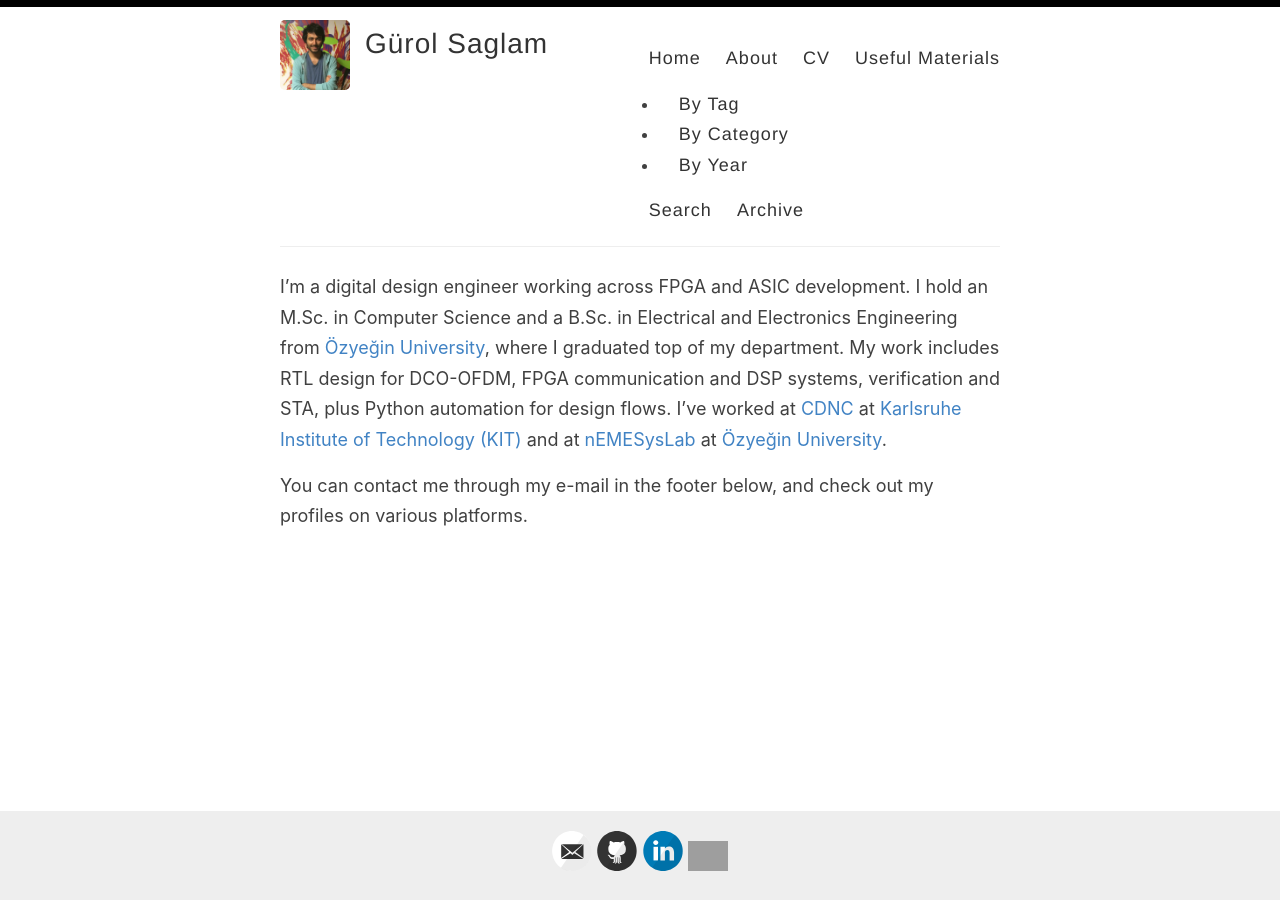
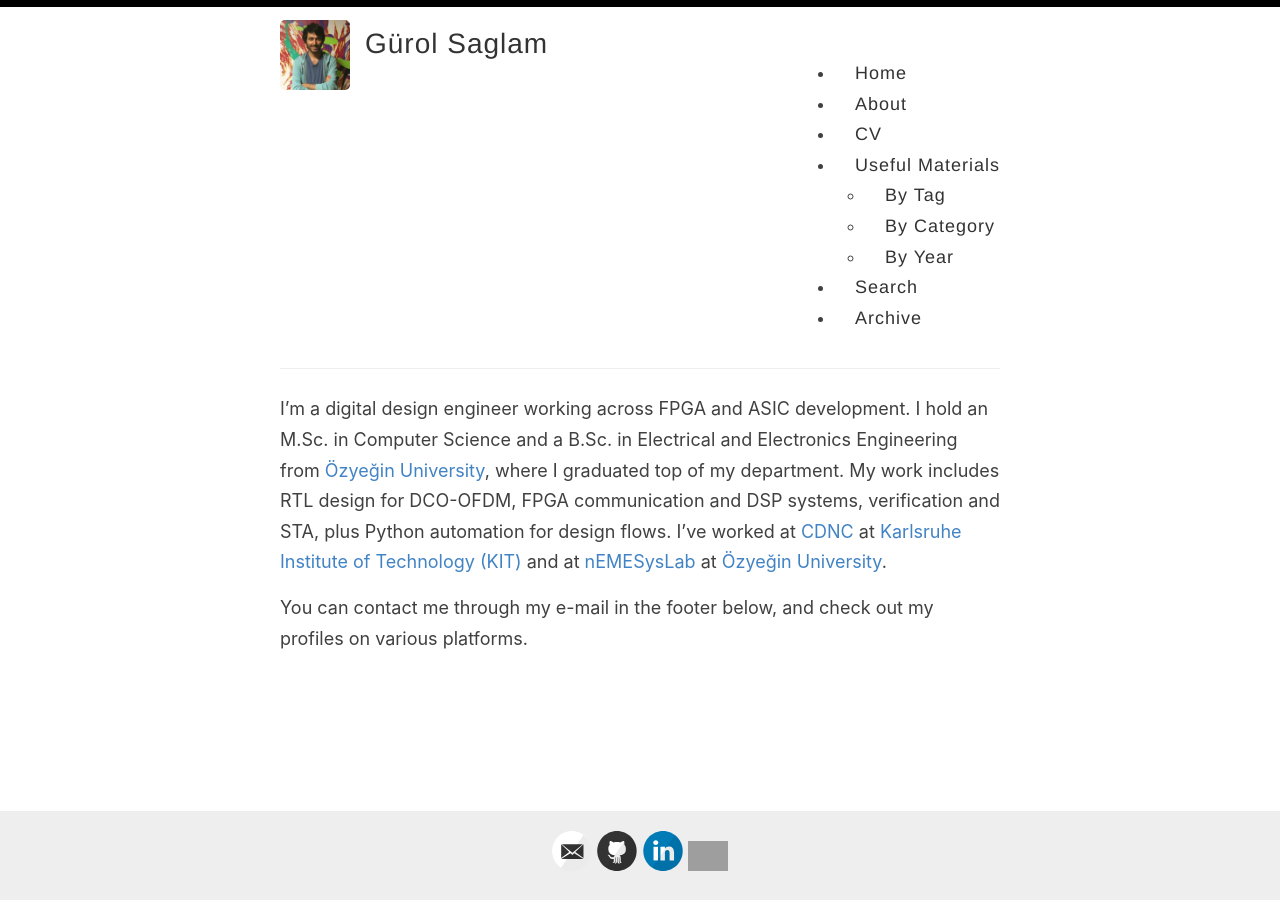
Before and after one commit to gurolsaglam/web_test, a Jekyll site: the page built from index.md, in a window 1280 px wide. Built offline with Jekyll 4.4.1, drawn with Linux system fonts in a browser that asks for light colours; grey boxes are pictures that could not be loaded.

Commit message:
Update default.html

```diff
--- a/_layouts/default.html
+++ b/_layouts/default.html
@@ -36,13 +36,15 @@
               <a href="{{ site.baseurl }}/archive">Archive</a>-->
 
 			  <!--The navigator was edited using code from the user taherbs on github: https://github.com/taherbs/taherbs.github.io-->
+              <ul class="visible-links">
                 {%- for link in site.data.navigation.main -%}
                   {% assign class = nil %}
                   {% if page.url contains link.url %}
                     {% assign class = 'active' %}
                   {% endif %}
                   {% if link.sublinks %}
-                  <a class="dropdown-toggle" data-toggle="dropdown" role="button" aria-haspopup="true" aria-expanded="false" href="{{ site.baseurl }}{{ link.url }}">{{ link.title }}    <i class="fa fa-caret-down fa-sm" aria-hidden="true"></i><span class="caret"></span></a>
+                    <li class="dropdown {{ class }}">
+                      <a class="dropdown-toggle" data-show="hover" role="button" aria-haspopup="true" aria-expanded="false" href="{{ site.baseurl }}{{ link.url }}">{{ link.title }}    <i class="fa fa-caret-down fa-sm" aria-hidden="true"></i><span class="caret"></span></a>
                       <ul class="dropdown-content">
                         {% for sublink in link.sublinks %}
                           <li>
@@ -50,10 +52,14 @@
                           </li>
                         {% endfor %}
                       </ul>
+                    </li>
                   {% else %}
+                    <li class="masthead__menu-item">
                       <a href="{{ site.baseurl }}{{ link.url }}">{{ link.title }}</a>
+                    </li>
                   {% endif %}
                 {% endfor %}
+              </ul>
             </nav>
           </header>
         </div>
```
Lines whose indentation alone changed are shown as unchanged.
